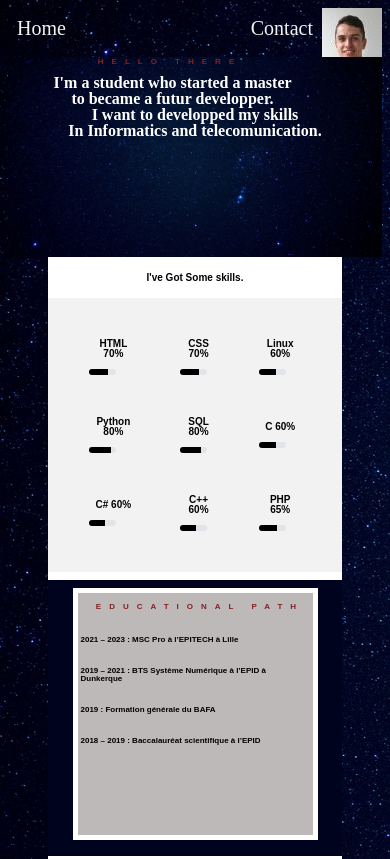
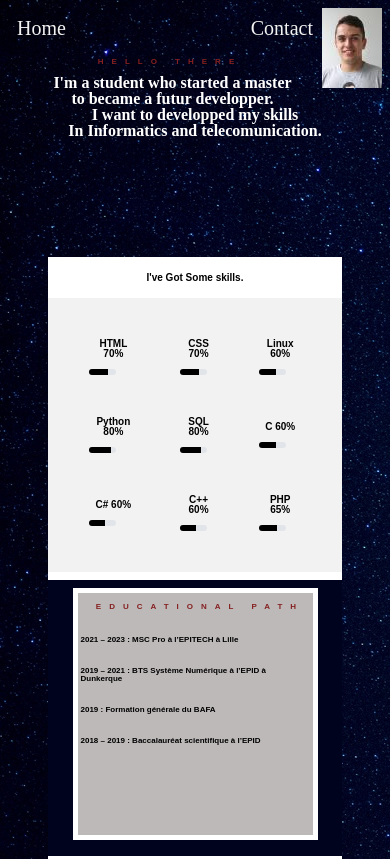
Before and after one commit to louisHg/LouisHg.github.io, a plain HTML site: page index.html in a window 390 px wide. Shown: the top 859 px of the page. Drawn offline with Linux system fonts and the light colour scheme.

Commit message:
Update style.css

```diff
--- a/style.css
+++ b/style.css
@@ -97,7 +97,6 @@
 
   header {
     height: 200px;
-    background: url("background.jpg");
     margin-top: 5px;
     background-size: cover;
     background-position: center center;
```
